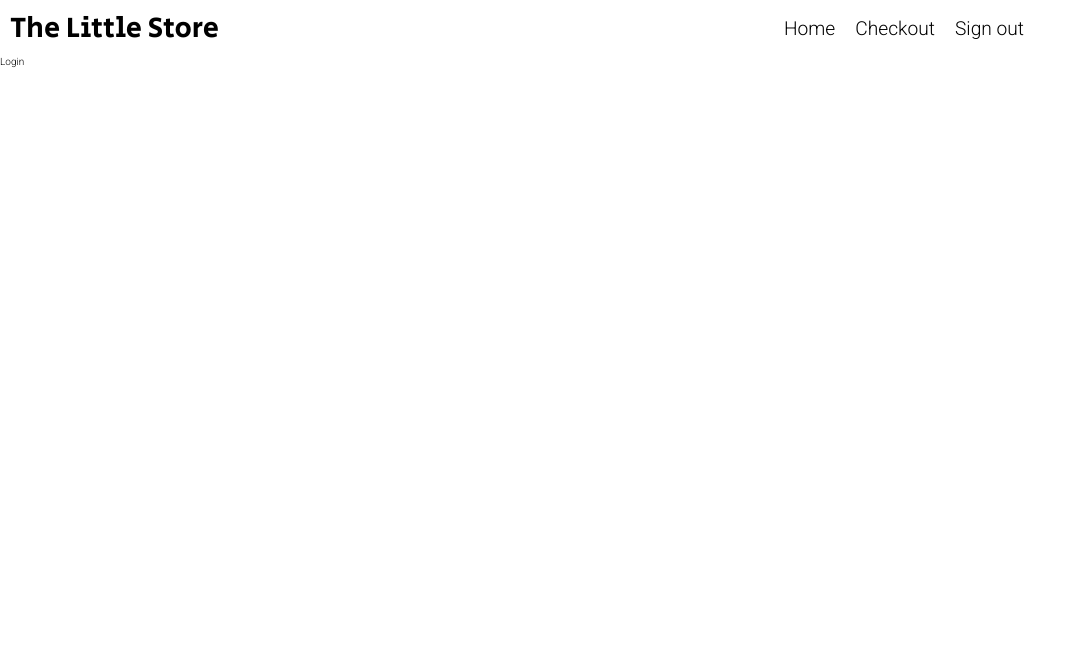
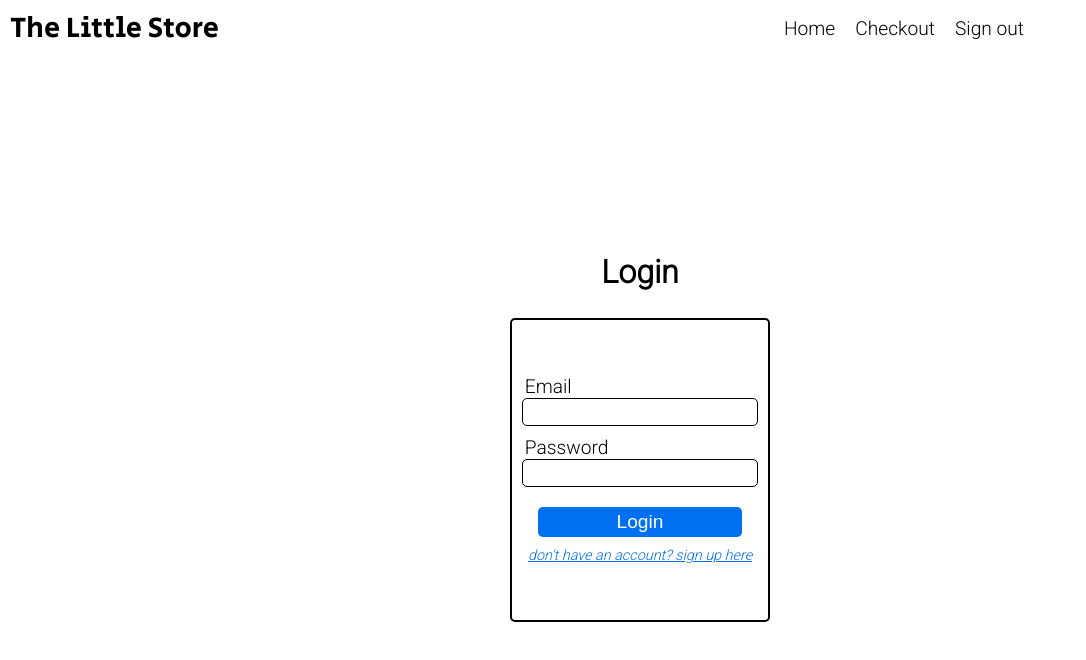
Before and after one commit to sant1ln/AidsforAids_react_test, a React (Vite) app: page /login in a window 1280 px wide. Shown: the top 660 px of the page, without its empty margins (0-1086 px from the left). Built offline with nearby package versions, Linux system fonts and the light colour scheme.

Commit message:
[Feature] Login view created

```diff
--- a/src/index.css
+++ b/src/index.css
@@ -1,6 +1,7 @@
 :root{
   --primary-color: #FFF;
   --secondary-color: #0070F3;
+  --tertiary-color: #000;
   --primary-font-color: #000;
   --secondary-font-color: #FFF;
   --danger-color: #BF170B;
--- a/src/pages/Login.jsx
+++ b/src/pages/Login.jsx
@@ -1,7 +1,26 @@
 import React from 'react'
+import { Link } from 'react-router-dom'
+import '../styles/Login.css'
 
 export const Login = () => {
   return (
-    <div>Login</div>
+    <section className='login'>
+      <h1>Login</h1>
+      <form className='login_form'>
+        <label htmlFor="email" className='login_input'>
+          <span>Email</span>
+          <input type="text" name="email" />
+        </label>
+
+        <label htmlFor="password" className='login_input'>
+          <span>Password</span>
+          <input type="password" name="password" />
+        </label>
+
+        <button className='login_submit'>Login</button>
+        <Link className='invite'  to="/signin">don't have an account? sign up here</Link>
+      </form>
+
+    </section>
   )
 }
--- /dev/null
+++ b/src/styles/Login.css
@@ -0,0 +1,68 @@
+.login{
+  display: flex;
+  width: 100%;
+  height: 92vh;
+  flex-direction: column;
+  align-items: center;
+  justify-content: center;
+}
+
+.login h1{
+  font-size: 2rem;
+  justify-self: flex-start;
+}
+
+.login_form{
+  display: flex;
+  align-items: center;
+  justify-content: center;
+  width: 20%;
+  height: 300px;
+  flex-direction: column;
+  border: 2px solid var(--tertiary-color);
+  border-radius: 5px;
+}
+
+.login_form{
+  margin: 0;
+  font-size: 1.8rem;
+}
+
+.login_input{
+  display: flex;
+  width: 90%;
+  flex-direction: column;
+  align-items: center;
+}
+
+.login_form span{
+  align-self: flex-start;
+  font-size: 1.2rem;
+}
+
+.login_form input{
+  width: 100%;
+  height: 1.5rem;
+  border: 1px solid var(--tertiary-color);
+  border-radius: 5px;
+  margin-bottom: 10px;
+}
+
+.login_submit{
+  justify-self: flex-end;
+  width: 80%;
+  height: 30px;
+  font-size: 1.2rem;
+  margin: 10px 0;
+  background-color: var(--secondary-color);
+  border: none;
+  border-radius: 5px;
+  color: var(--secondary-font-color);
+  cursor: pointer;
+}
+
+.invite{
+  font-size: .9rem;
+  font-style: italic;
+  color: var(--secondary-color);
+}
```
